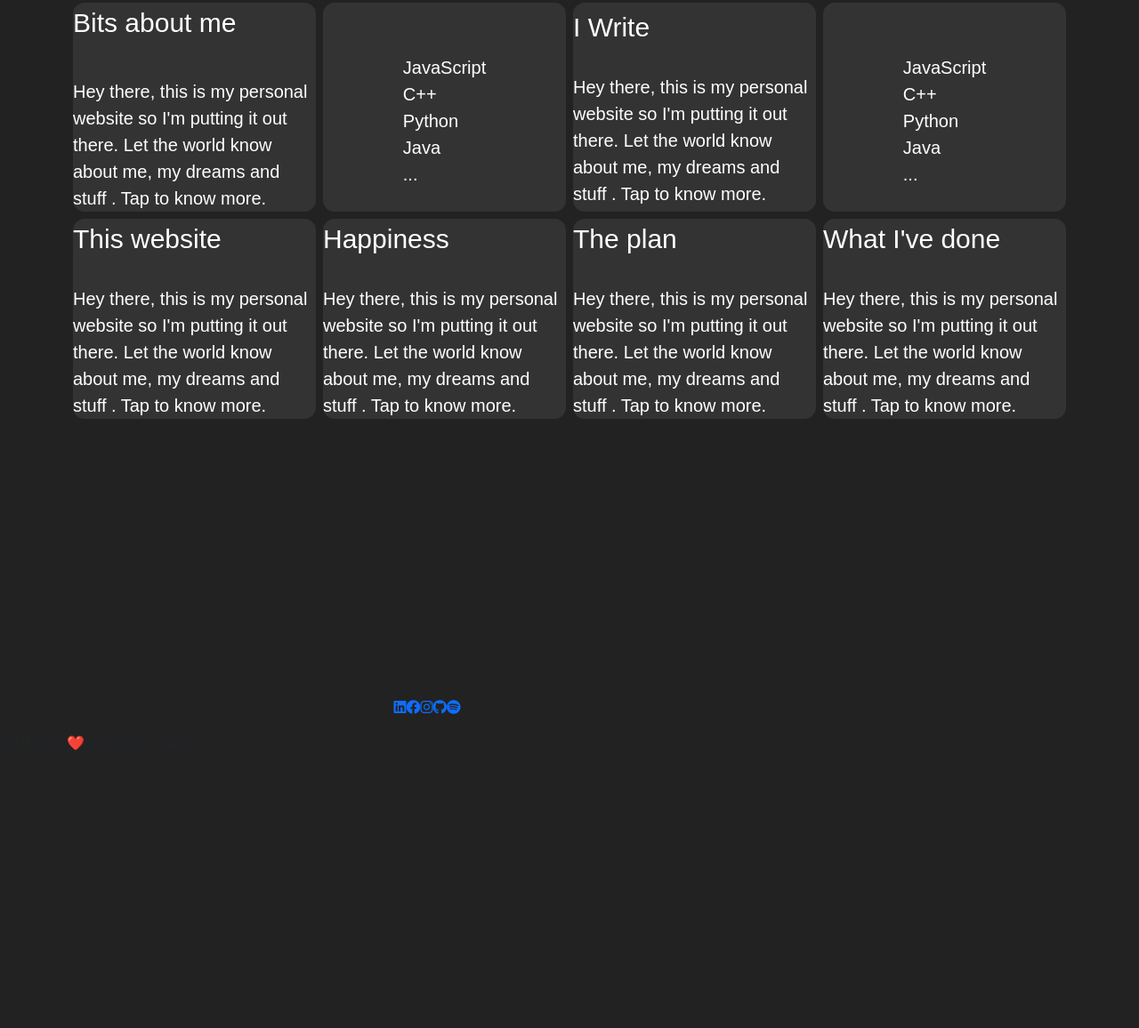
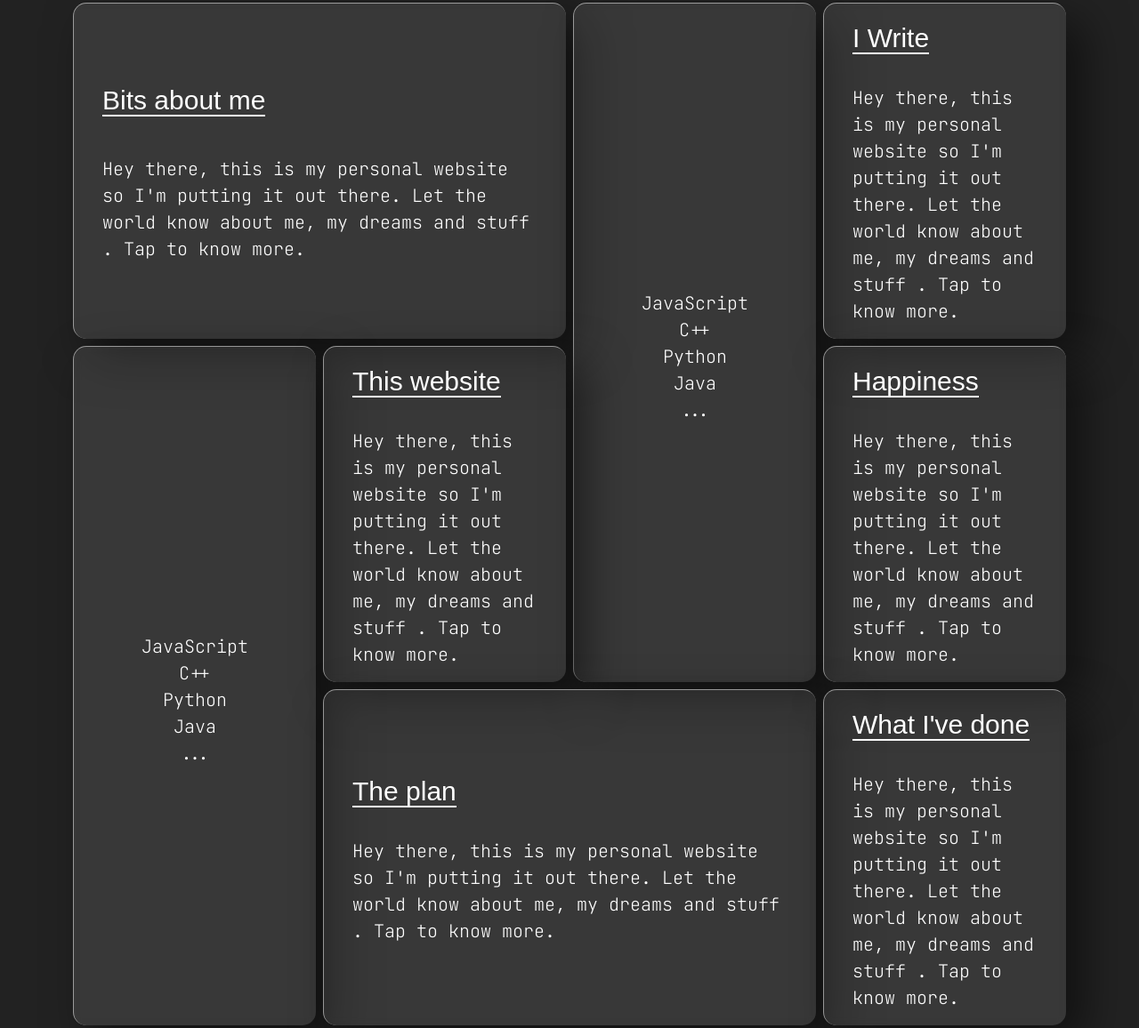
Before and after one commit to sakshi8707/Trial-Projects, a plain HTML site: page index.html in a window 1280 px wide. Shown: the part 701-1857 px from the top of the page at 89% size. Before the commit the page ends 1548 px from the top, so only its background shows below. Drawn offline with nearby package versions, Linux system fonts and the light colour scheme.

Commit message:
after footer section

```diff
--- a/style.css
+++ b/style.css
@@ -5,7 +5,6 @@ body {
   font-family: "Jetbrains Mono", monospace;
 }
 
-/* **hero container** */
 .hero {
   box-sizing: border-box;
   margin: 0 auto;
@@ -15,19 +14,16 @@ body {
   display: flex;
   flex-direction: column;
 }
-
 .hero-title {
   font-size: 3.1em;
   font-weight: 400;
   margin-bottom: 0.4em;
   letter-spacing: 0.1em;
 }
-
 .intro-para {
   text-align: justify;
   font-size: 1.1em;
 }
-
 h1,
 p {
   color: #ffff;
@@ -35,24 +31,19 @@ p {
   font-size: 1.2rem;
   line-height: 1.5rem;
 }
-
 .single-title {
   font-size: 1.5em;
   font-weight: 500;
 }
-
 .btn-mail {
   color: #b9b6b2;
   padding: 1em;
   border-radius: 1.7em;
   font-weight: 500;
   font-size: 1.1em;
-  border: 2px solid rebeccapurple;
+  border: rebeccapurple solid 2px;
   background: rgb(37 39 38 / 50%);
 }
-
-/* **protfolio root** */
-
 .info-content {
   font-family: "Rubik", sans-serif;
   min-height: 100vh;
@@ -61,7 +52,6 @@ p {
   align-self: center;
   display: flex;
 }
-
 .portfolio-root {
   position: relative;
   max-width: 100%;
@@ -70,65 +60,53 @@ p {
   grid-template-rows: minmax(100px, auto);
   margin: 40px;
   grid-auto-flow: dense;
-  grid-gap: 10px;
+  gap: 10px;
 }
-
 .portfolio-root .ps {
   position: relative;
   color: #929796;
-  background: #333;
   display: grid;
   font-size: 20px;
   place-items: center;
   color: #fff;
   transition: 0.5s;
 }
-
-.protfolio-elem-2,
-.protfolio-elem-4
-{
+.portfolio-elem-2,
+.portfolio-elem-4 {
   text-align: center;
 }
-
 .portfolio-root {
   width: 80vw;
   margin: 0 auto;
   padding: 4em 0;
   display: grid;
   grid-template-columns: repeat(4, 1fr);
-  grid-template-areas:
-    "elem1 elem1 elem2 elem3"
-    "elem4 elem5 elem2 elem6"
-    "elem4 elem7 elem7 elem8";
+  grid-template-areas: "elem1 elem1 elem2 elem3" "elem4 elem5 elem2 elem6" "elem4 elem7 elem7 elem8";
   grid-auto-columns: minmax(10em, auto);
   grid-auto-rows: minmax(14em, auto);
-  grid-gap: 0.5em;
+  gap: 0.5em;
   gap: 0.5em;
   transition: filter 0.7s ease-in;
 }
-.protfolio-elem-1 {
+.portfolio-elem-1 {
   grid-column: span 2;
 }
-.protfolio-elem-2 {
+.portfolio-elem-2 {
   grid-row: span 2;
 }
-.protfolio-elem-4 {
+.portfolio-elem-4 {
   grid-row: span 2;
 }
-.protfolio-elem-7 {
+.portfolio-elem-7 {
   grid-column: span 2;
 }
-
 .ps {
   border-radius: 13px;
 }
-
 .single-title {
   text-align: left;
 }
-
 .portfolio-elem-separator {
-  background: var(--color-dark-font);
   width: 0;
   height: 0.2em;
   border-radius: 2px;
@@ -136,7 +114,88 @@ p {
   margin-top: 0.3em;
   margin-bottom: 1em;
 }
-
 .portfolio-elem-wrapper {
-  /* add caret color  */
+  border-radius: 7px;
 }
+.portfolio-elem {
+  padding: 1rem 2rem 1rem 2rem;
+}
+.portfolio-vertical {
+  height: 100%;
+  display: flex;
+  flex-direction: column;
+  text-align: center;
+  justify-content: space-evenly;
+}
+.single-title {
+  border-bottom: 2px solid;
+}
+.portfolio-elem-overlay {
+  padding-left: 1em;
+  border-radius: 7px;
+  z-index: 6;
+  position: absolute;
+  top: 0;
+  left: 0;
+  width: 100%;
+  height: 100%;
+  opacity: 1;
+  transition: opacity 0.3s ease-in;
+}
+.portfolio-elem-separator {
+  width: 0;
+  height: 0.2em;
+  border-radius: 2px;
+  transition: width 0.3s ease-in;
+  margin-top: 0.3em;
+  margin-bottom: 1em;
+}
+.portfolio-elem-2 {
+  grid-area: elem2;
+}
+.portfolio-elem-1 {
+  grid-area: elem1;
+}
+.ps {
+  --color-dark-gradient: linear-gradient(
+    31deg,
+    rgb(0, 0, 0, 0.7) 7%,
+    rgb(80, 80, 80, 0.7) 65%,
+    hsl(0 0% 62.7% / 0.7)
+  );
+}
+.portfolio-elem:hover {
+  cursor: pointer;
+}
+/* **footer section** */
+.footer-root {
+  color: white;
+  border-top: 1px solid;
+  width: 80vh;
+  margin: 0 auto;
+  text-align: center;
+  box-sizing: border-box;
+}
+.social-row {
+  gap: 2.2rem;
+}
+.social-row {
+  width: 100%;
+  font-size: 2em;
+}
+.footer-mesg {
+  font-family: "Jetbrains Mono", monospace;
+}
+.txt,
+.portfolio-vertical-elem {
+  font-family: "Jetbrains Mono", monospace;
+}
+.ps {
+  box-shadow: 20px 20px 50px rgb(0, 0, 0, 0.5);
+  border-radius: 15px;
+  background: rgb(255, 255, 255, 0.1);
+  overflow: hidden;
+  border-top: 1px solid rgb(255, 255, 255, 0.5);
+  border-left: 1px solid rgb(255, 255, 255, 0.5);
+  backdrop-filter: blur(5px);
+}
```
